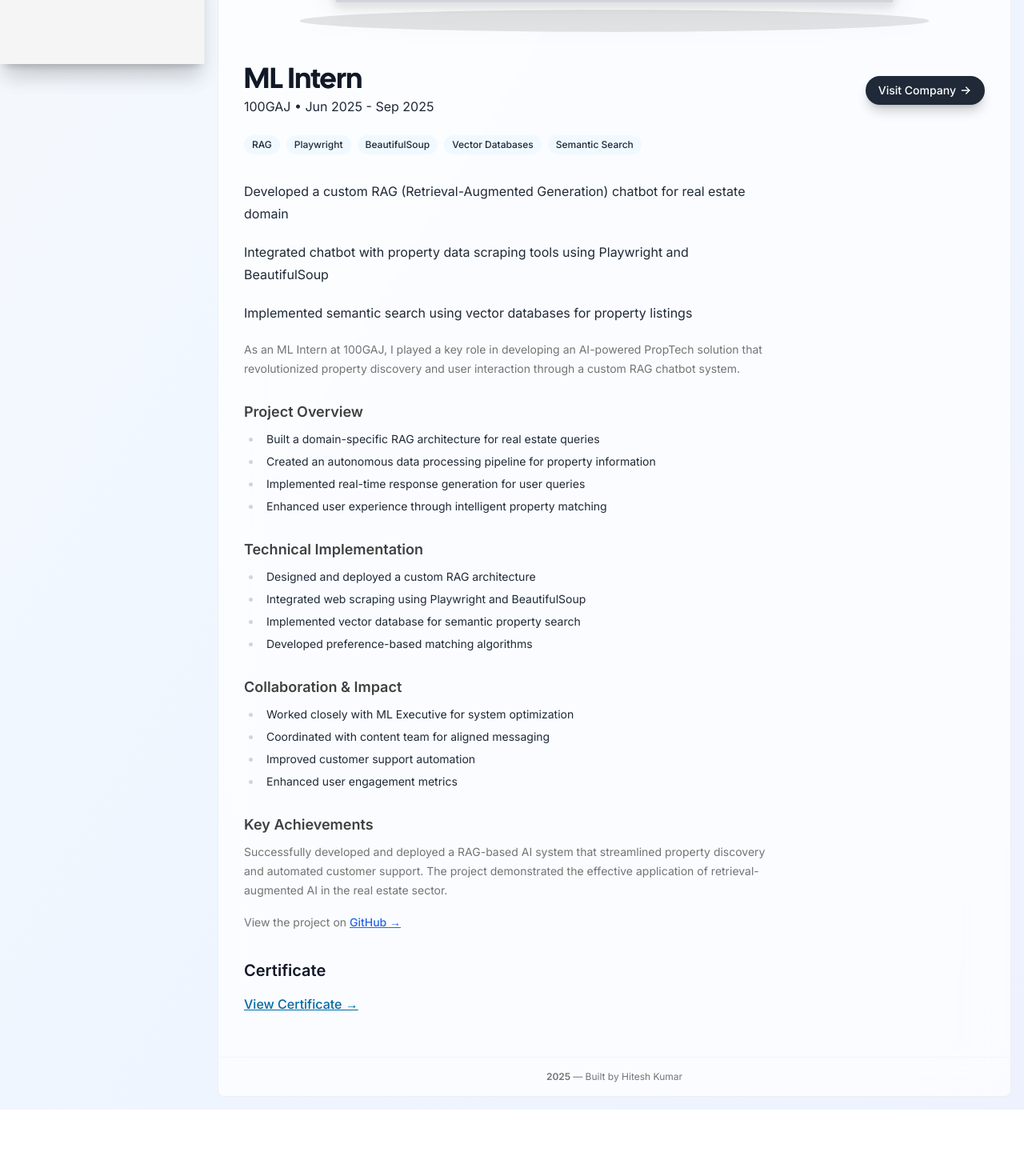
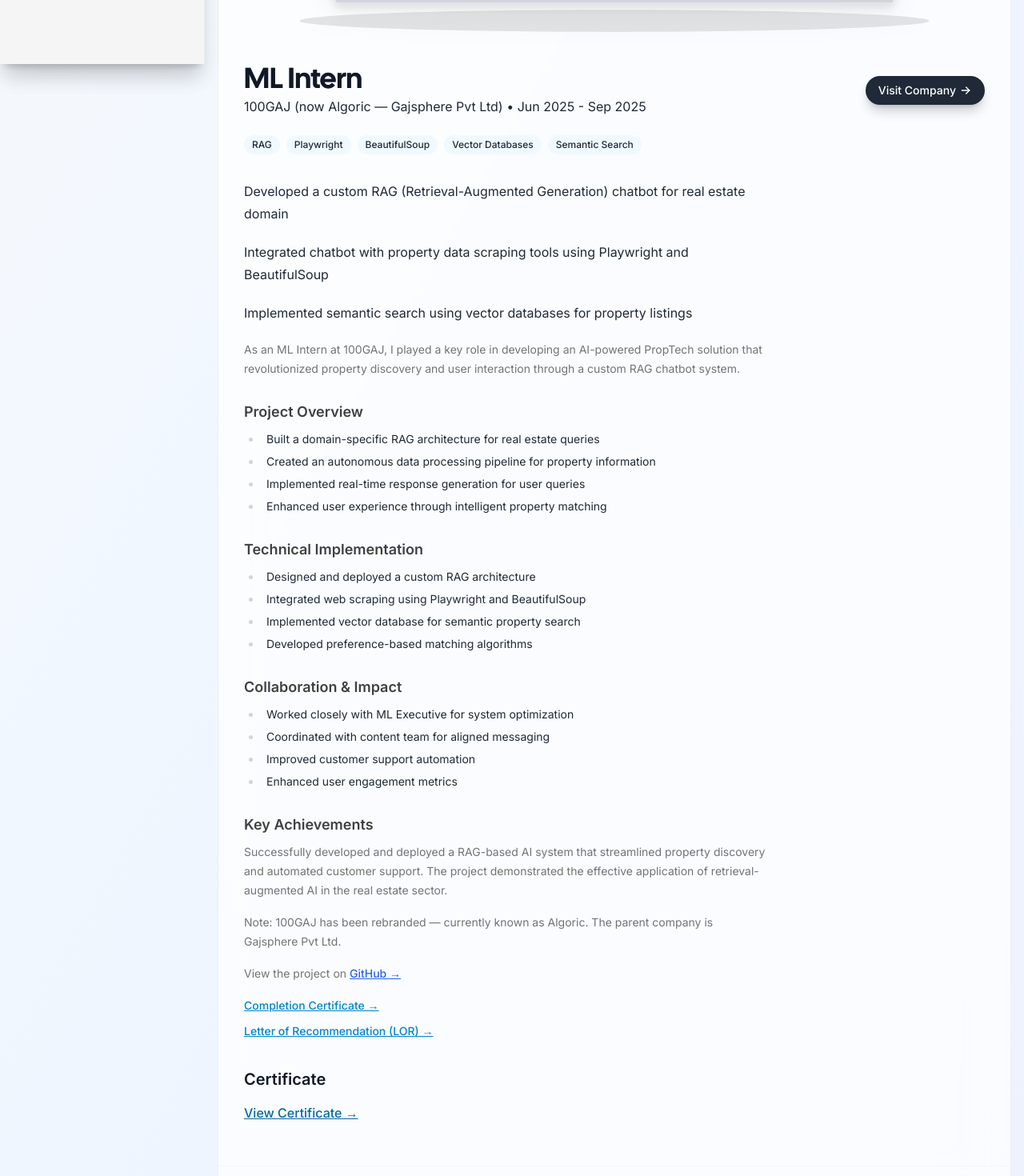
Before and after one commit to Hiteshydv001/AI-ML-Portfolio, a Next.js app: page /experience/100gaj in a window 1280 px wide. Shown: the part 720-2190 px from the top of the page at 80% size. Before the commit the page ends 2107 px from the top, so only its background shows below. Built offline with nearby package versions, Linux system fonts and the light colour scheme.

Commit message:
some changes

```diff
--- a/src/app/api/v1/chat/route.ts
+++ b/src/app/api/v1/chat/route.ts
@@ -1,6 +1,8 @@
 import { NextRequest, NextResponse } from 'next/server';
 
-const BACKEND_URL = 'https://portfolio-67uz.onrender.com/api/v1/chat';
+// Read backend URL from environment. Prefer server-only env var `BACKEND_URL`,
+// fall back to `NEXT_PUBLIC_BACKEND_URL` if needed (useful in some hosting setups).
+const BACKEND_URL = process.env.BACKEND_URL ?? process.env.NEXT_PUBLIC_BACKEND_URL;
 
 export async function OPTIONS() {
     return NextResponse.json({}, {
@@ -16,6 +18,15 @@
 
 export async function POST(req: Request) {
     try {
+        // fail fast if backend URL isn't configured
+        if (!BACKEND_URL) {
+            console.error('BACKEND_URL is not configured');
+            return NextResponse.json(
+                { error: 'Backend URL not configured on server' },
+                { status: 500 }
+            );
+        }
+
         const { message, chat_history } = await req.json();
         console.log('Received request:', { message, chat_history });
 
--- a/src/constants/experiences.tsx
+++ b/src/constants/experiences.tsx
@@ -5,7 +5,7 @@
 export const experiences: Experience[] = [
   {
     title: "ML Intern",
-    company: "100GAJ",
+  company: "100GAJ (now Algoric — Gajsphere Pvt Ltd)",
     location: "Remote",
     period: "Jun 2025 - Sep 2025",
     description: [
@@ -16,7 +16,9 @@
     technologies: ["RAG", "Playwright", "BeautifulSoup", "Vector Databases", "Semantic Search"],
     image: "/images/100GAJ.jpeg",
     companyUrl: "https://100gaj.vercel.app/",
-    certificateUrl: "https://drive.google.com/file/d/1tF8K2gljfjIIMduTOPwCzDwu25piVmRR/view?usp=sharing",
+  certificateUrl: "https://drive.google.com/file/d/1tF8K2gljfjIIMduTOPwCzDwu25piVmRR/view?usp=sharing",
+  additionalCertificateUrl: "https://drive.google.com/file/d/14leddMGIZ865mQ4-ejngbDMp31bgwNFN/view?usp=sharing",
+  lorUrl: "https://drive.google.com/file/d/1YjfCSw7-Heb2wxxJkbstSxhyDfrEk3kh/view?usp=sharing",
     githubUrl: "https://github.com/Hiteshydv001/100-GAJ-RAG",
     slug: "100gaj",
     content: (
@@ -50,8 +52,15 @@
           Successfully developed and deployed a RAG-based AI system that streamlined property discovery and automated customer support. The project demonstrated the effective application of retrieval-augmented AI in the real estate sector.
         </p>
         <p>
+          Note: 100GAJ has been rebranded — currently known as Algoric. The parent company is Gajsphere Pvt Ltd.
+        </p>
+        <p>
           View the project on <a href="https://github.com/Hiteshydv001/100-GAJ-RAG" target="_blank" rel="noopener noreferrer">GitHub →</a>
         </p>
+        <div className="mt-2 flex flex-col space-y-2">
+          <a href="https://drive.google.com/file/d/14leddMGIZ865mQ4-ejngbDMp31bgwNFN/view?usp=sharing" target="_blank" rel="noopener noreferrer" className="text-sky-600 hover:text-sky-700 dark:text-sky-400 dark:hover:text-sky-300">Completion Certificate →</a>
+          <a href="https://drive.google.com/file/d/1YjfCSw7-Heb2wxxJkbstSxhyDfrEk3kh/view?usp=sharing" target="_blank" rel="noopener noreferrer" className="text-sky-600 hover:text-sky-700 dark:text-sky-400 dark:hover:text-sky-300">Letter of Recommendation (LOR) →</a>
+        </div>
       </div>
     ),
   },
--- a/src/types/experience.ts
+++ b/src/types/experience.ts
@@ -11,6 +11,7 @@
   companyUrl?: string;
   certificateUrl?: string;
   additionalCertificateUrl?: string;
+  lorUrl?: string;
   frenchWebsiteUrl?: string;
   githubUrl?: string;
   deploymentUrl?: string;
```
